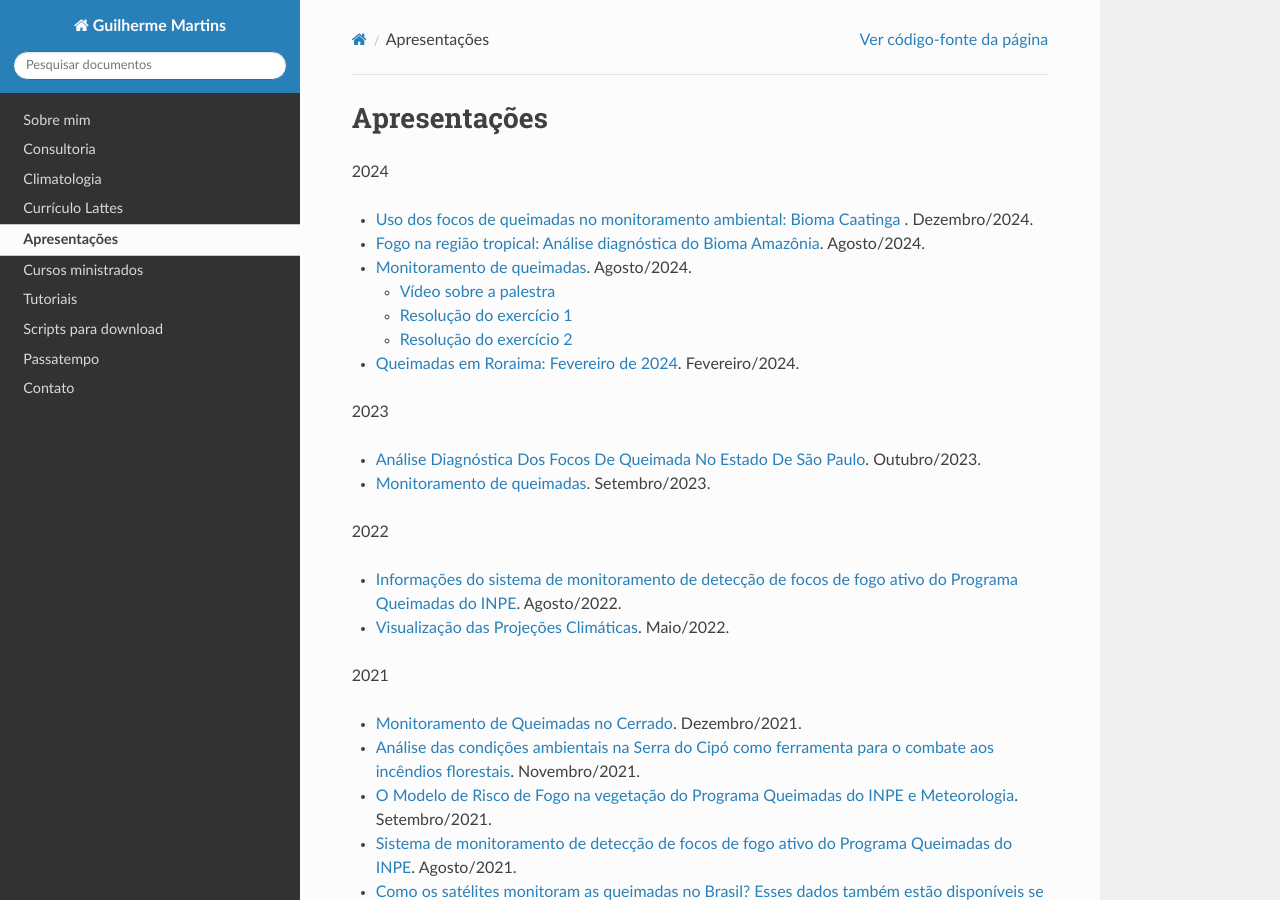
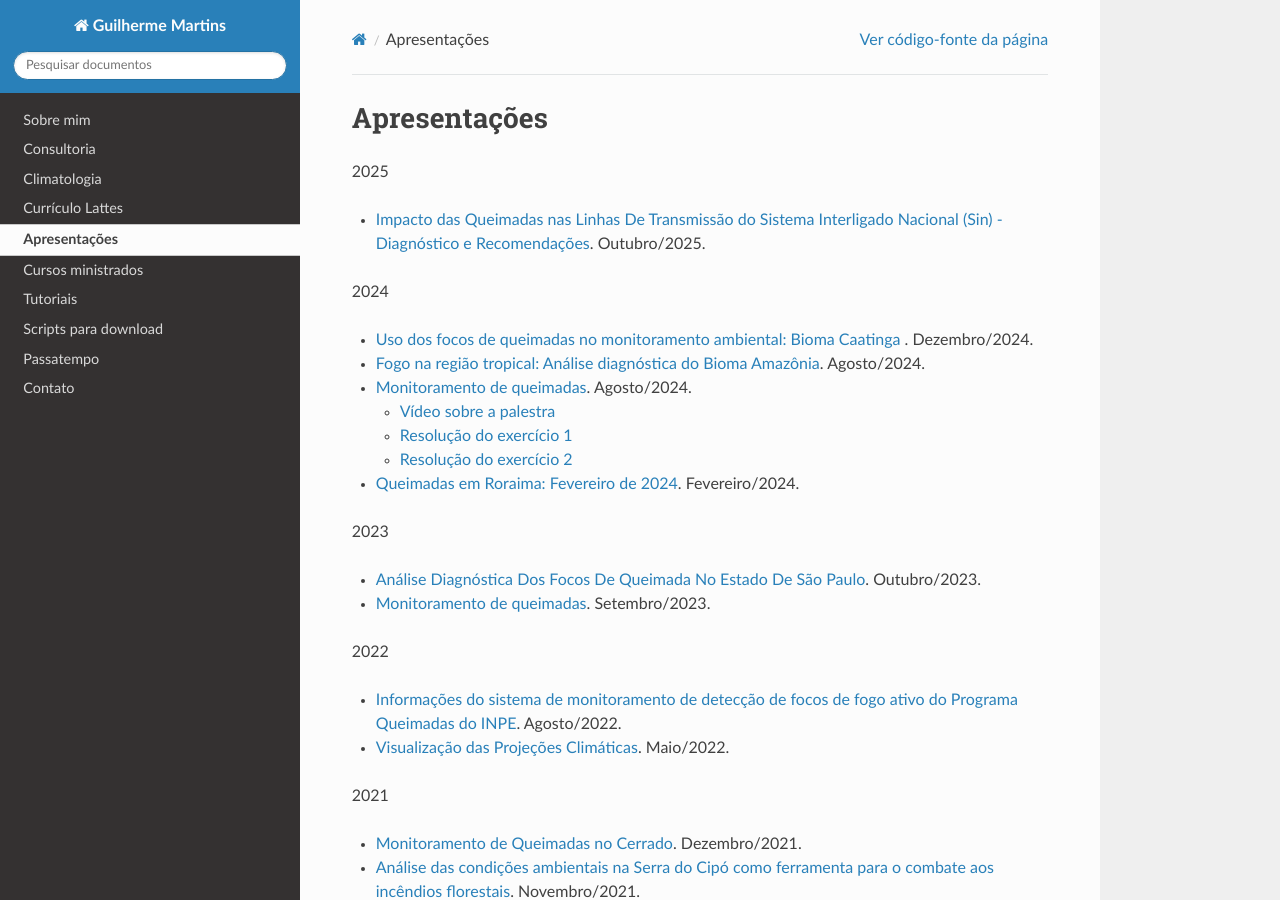
Before and after one commit to jgmsantos/homepage, a Sphinx documentation site: the page built from docs/pages/apresentacoes.md, in a window 1280 px wide and 900 px high. Built offline with Sphinx 7.4.7 and the Read the Docs theme 3.1.0, drawn with Linux system fonts in a browser that asks for light colours; pages that are not in the unit, such as notebooks, are missing from menus.

Commit message:
PPTX SNPTEE

```diff
--- a/docs/pages/apresentacoes.md
+++ b/docs/pages/apresentacoes.md
@@ -1,5 +1,8 @@
 Apresentações
 =============
+2025
+
++ [Impacto das Queimadas nas Linhas De Transmissão do Sistema Interligado Nacional (Sin) - Diagnóstico e Recomendações](https://docs.google.com/presentation/d/1qAB3gK_ujFtoywf45I-0FDxwAe1C_mxty2SuxSOEmZU/edit?usp=sharing). Outubro/2025.
 
 2024
 
```
